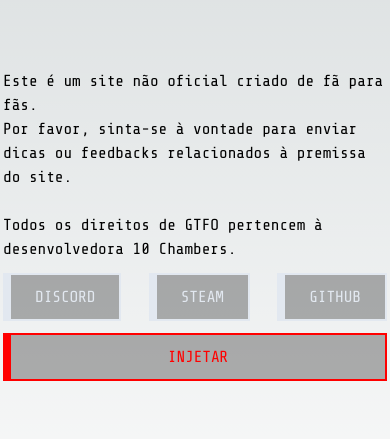
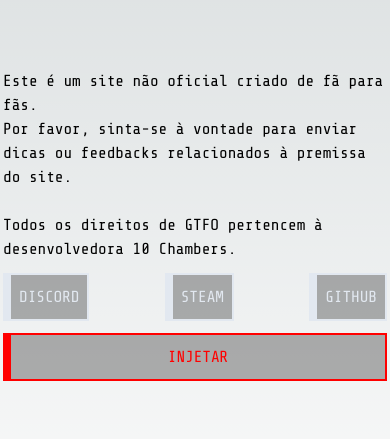
Before and after one commit to vitoraugustto/help-or-gtfo, a Next.js app: page / in a window 390 px wide. Shown: the part 197-636 px from the top of the page. Built offline with nearby package versions, Linux system fonts and the light colour scheme.

Commit message:
feat: responsive design to Button component

```diff
--- a/src/app/components/Button/Button.tsx
+++ b/src/app/components/Button/Button.tsx
@@ -7,8 +7,8 @@ export function Button(props: {
   const {
     fullWidth = false,
     className = '',
+    color = 'white',
     children,
-    color = 'white',
   } = props;
 
   return (
@@ -16,7 +16,8 @@ export function Button(props: {
       className={`${handleColor(color)}
       ${className}
       ${fullWidth && 'min-w-full'}
-      min-h-[48px] w-max max-w-[240px] border-b-2 border-l-8 border-r-2 border-t-2 bg-black bg-opacity-30 px-6 py-2 uppercase duration-200 ease-in`}
+      min-h-[48px]
+      w-max max-w-[240px] border-b-2 border-l-8 border-r-2 border-t-2 bg-black bg-opacity-30 px-6 py-2 uppercase duration-200 ease-in max-sm:px-2`}
     >
       {children}
     </button>
```
